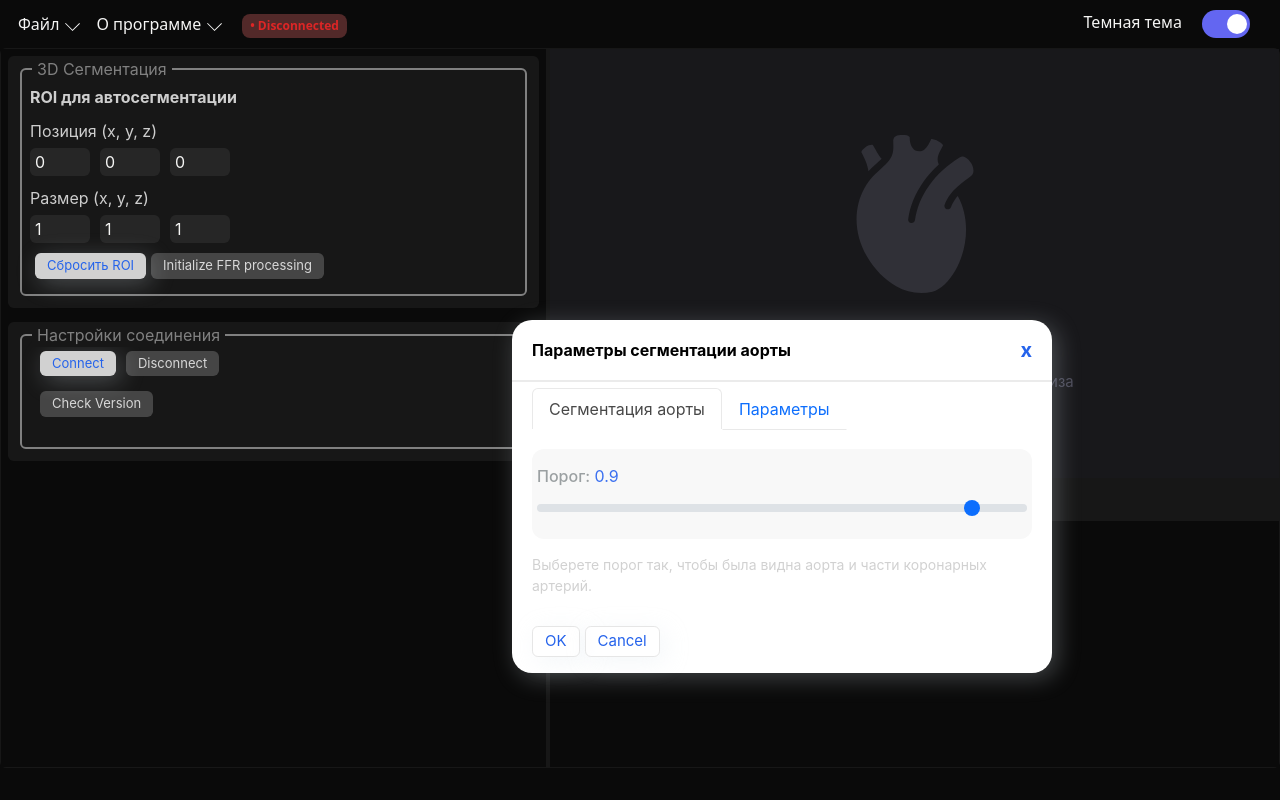
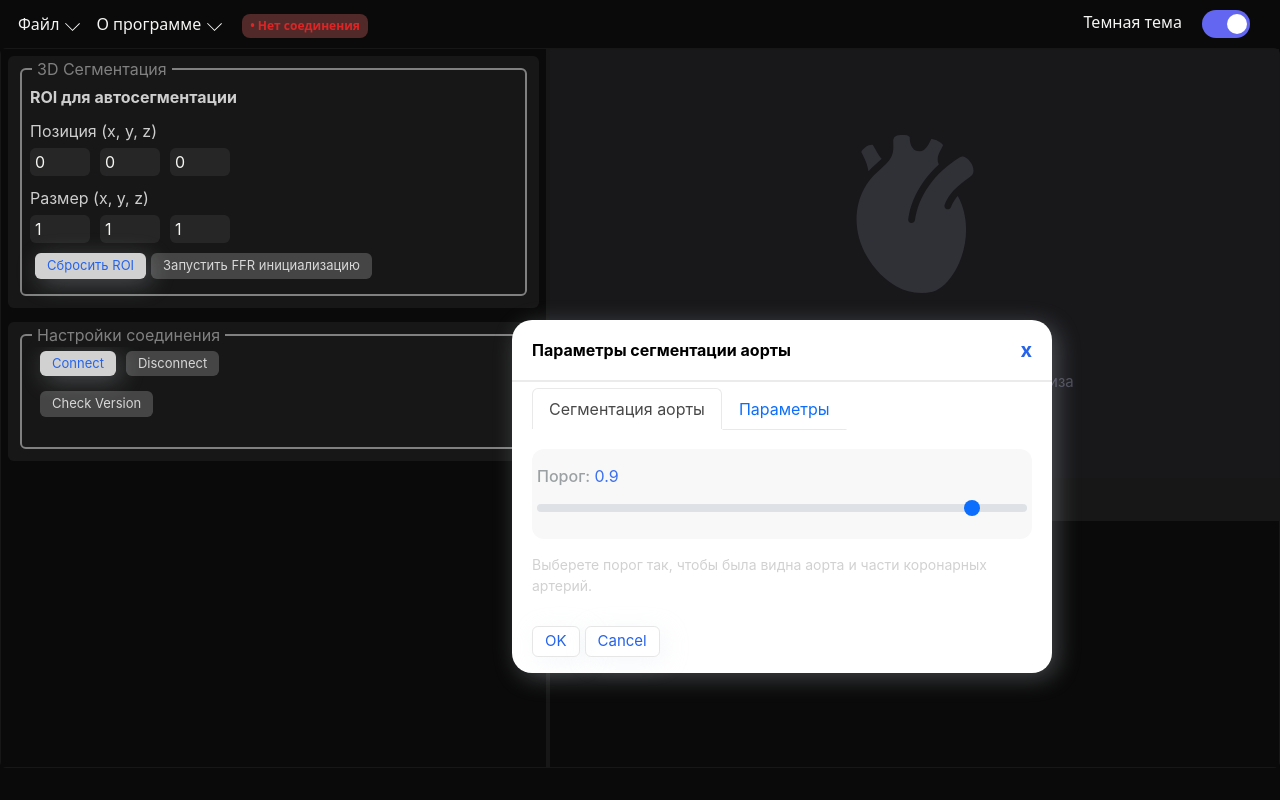
Before and after one commit to Apregot/VirtualEndoscopy, a React (Vite) app in the folder web/: page / in a window 1280 px wide. Built offline with nearby package versions, Linux system fonts and the light colour scheme.

Commit message:
Перевод некоторых фраз на русский

```diff
--- a/web/src/components/menu/ConnectionStatus.tsx
+++ b/web/src/components/menu/ConnectionStatus.tsx
@@ -52,11 +52,11 @@ function getStatusClasses(status: Status): string {
 function getStatusTitle(status: Status): string {
     switch (status) {
     case Status.CONNECTED:
-        return 'Connected';
+        return 'Подключено';
     case Status.DISCONNECTED:
-        return 'Disconnected';
+        return 'Нет соединения';
     case Status.PROGRESS:
-        return 'Connecting...';
+        return 'Подключение к серверу...';
     }
     return 'Undefined';
 }
--- a/web/src/components/workplace/SeriesPreview/CalculationSetup/Segmentation.tsx
+++ b/web/src/components/workplace/SeriesPreview/CalculationSetup/Segmentation.tsx
@@ -173,7 +173,7 @@ export const Segmentation = (props: TProps): ReactElement => {
                 </div>
                 <div className={styles.buttons}>
                     <BaseButton onClick={() => {}}>Сбросить ROI</BaseButton>
-                    <BaseButton disabled={disabledFFR} onClick={initializeFFR}>Initialize FFR processing</BaseButton>
+                    <BaseButton disabled={disabledFFR} onClick={initializeFFR}>Запустить FFR инициализацию</BaseButton>
                 </div>
             </div>
         </div>
--- /dev/null
+++ b/web/src/components/workplace/Visualization/AortaPreview.tsx
@@ -0,0 +1,7 @@
+import React, { type ReactElement } from 'react';
+
+export const AortaPreview = (): ReactElement => {
+    return (
+        <h1>123</h1>
+    );
+};
```
